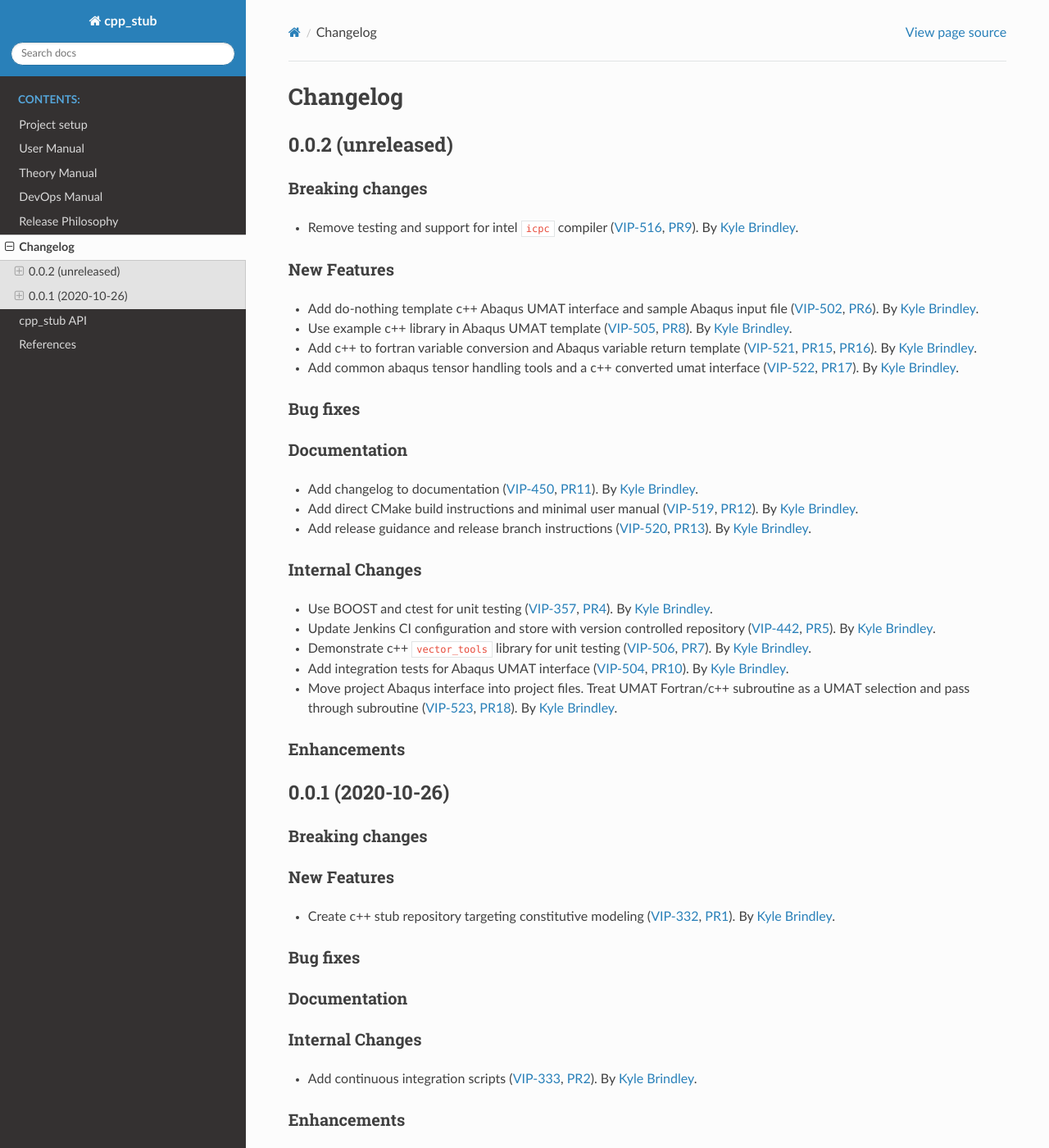
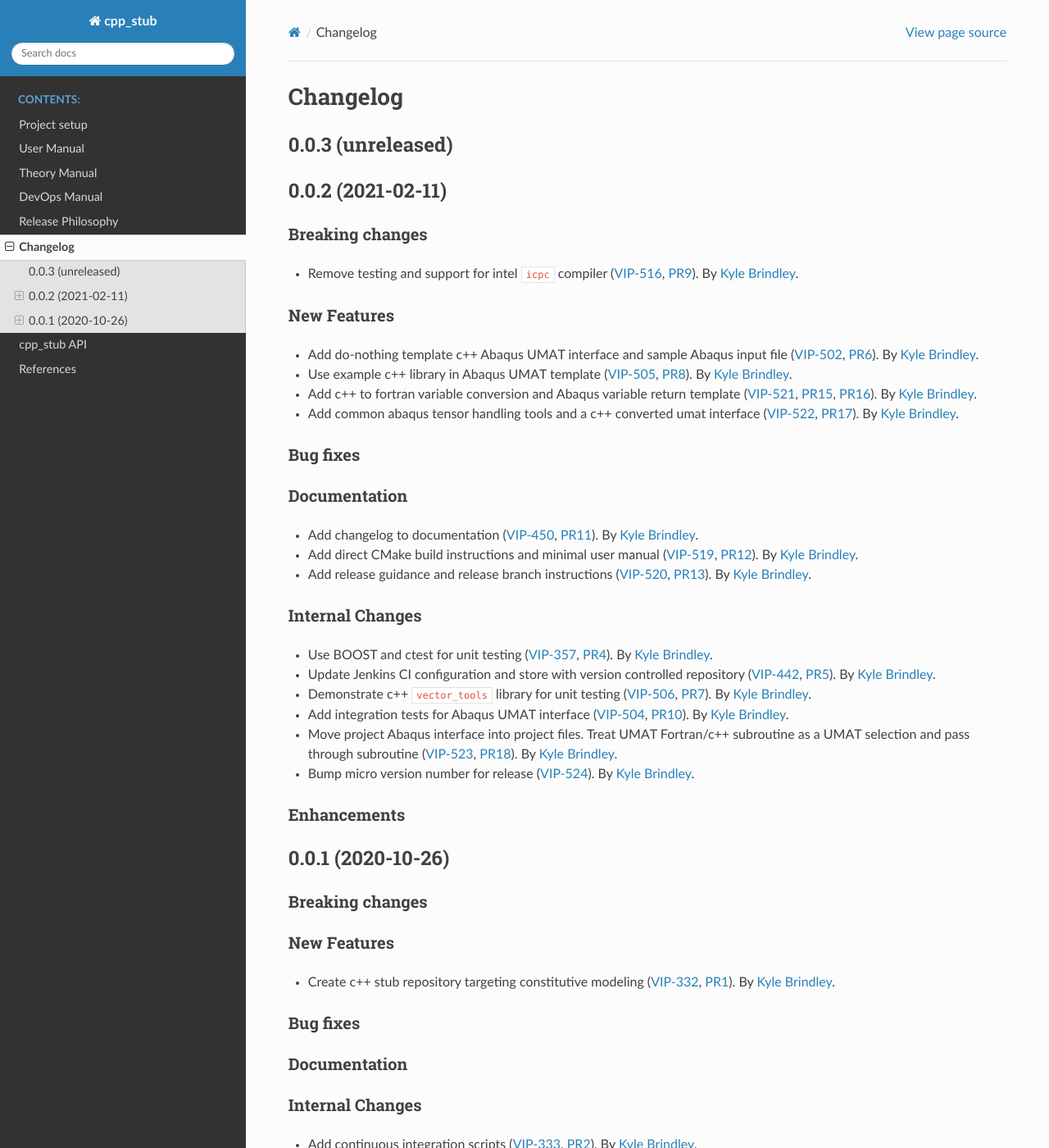
Before and after one commit to lanl/tardigrade-asp, a Sphinx documentation site: the page built from docs/changelog.rst, in a window 1280 px wide and 1400 px high. Shown: the whole window at 82% size. Built offline with Sphinx 7.4.7 and the Read the Docs theme 2.0.0, drawn with Linux system fonts in a browser that asks for light colours.

Commit message:
DOC: update changelog for production release

```diff
--- a/docs/changelog.rst
+++ b/docs/changelog.rst
@@ -3,7 +3,10 @@
 Changelog
 =========
 
-0.0.2 (unreleased)
+0.0.3 (unreleased)
+------------------
+
+0.0.2 (2021-02-11)
 ------------------
 
 Breaking changes
@@ -36,6 +39,7 @@ Internal Changes
 - Add integration tests for Abaqus UMAT interface (:jira:`504`, :pull:`10`). By `Kyle Brindley`_.
 - Move project Abaqus interface into project files. Treat UMAT Fortran/c++ subroutine as a UMAT selection and pass
   through subroutine (:jira:`523`, :pull:`18`). By `Kyle Brindley`_.
+- Bump micro version number for release (:jira:`524`). By `Kyle Brindley`_.
 
 Enhancements
 ~~~~~~~~~~~~
```
